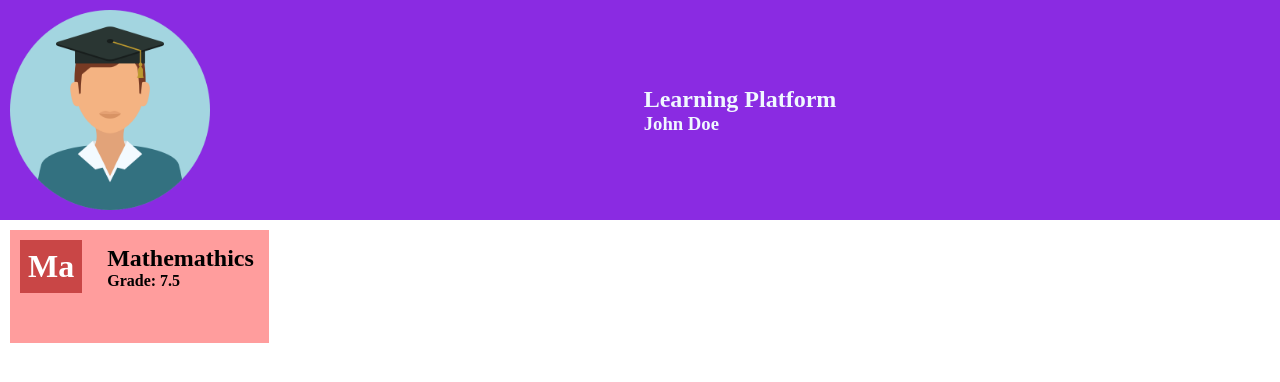
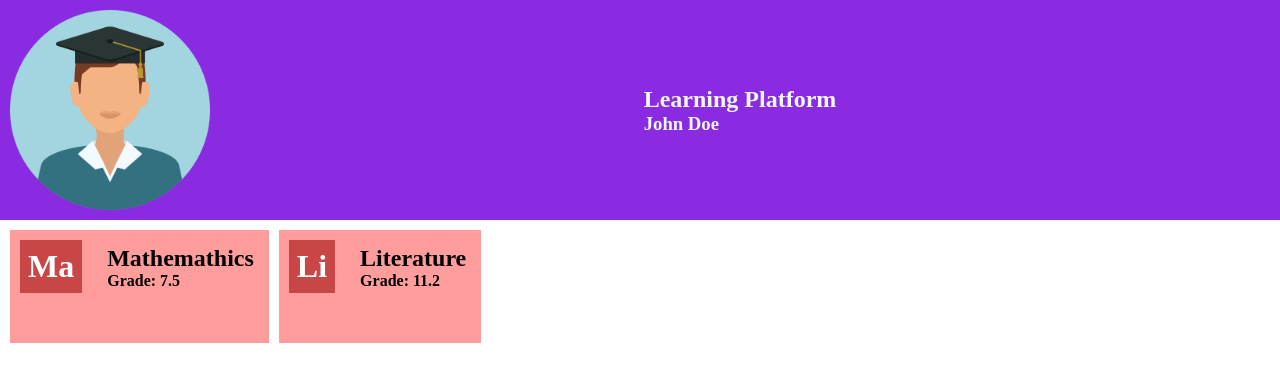
Before and after one commit to Trolorol/Web-Tutorial, a website: page public/studentGrades.html in a window 1280 px wide. Drawn offline with Linux system fonts and the light colour scheme.

Commit message:
Added for loop function to studenGrade.js

```diff
--- a/public/js/studentGrades.js
+++ b/public/js/studentGrades.js
@@ -4,29 +4,42 @@ var secondunitName = "Literature"
 var firstUnitGrade = 7.5
 var secondUnitGrade = 11.2
 
+var units = [firstUnitName, secondunitName]
+var grades = [firstUnitGrade, secondUnitGrade]
+
+
 window.onload = function () {
+    var i;
     document.getElementById("student").innerHTML = name;
-// TODO: Fazer o segundo cartão, são funções repetidas?
     let card = ""
-    card += "<div id='grade-card'>"
-    card += "<div id='grade-card-substring'><h1>" + firstUnitName.substring(0,2) + "</h1></div>"
-    card += "<div id='unit-data'><h2>" + firstUnitName + "</h2>" + "<h4> Grade: " + firstUnitGrade + "</h4>";
-    card += "</div>"
-    document.getElementById("grade-card-line").innerHTML = card;
+
+    for (i = 0; i < units.length; i++){
+        card += "<div class='grade-card'>"
+        card += "<div class='grade-card-substring'><h1>" + units[i].substring(0,2) + "</h1></div>"
+        card += "<div class='unit-data'><h2>" + units[i] + "</h2>" + "<h4> Grade: " + grades[i] + "</h4>";
+        card += "</div> </div>";
+        console.log(card)
+
+        document.getElementById("grade-card-line").innerHTML = card
+
+    }
+
 }
 
 
-/* <div id="grade-card-line">
 
-<div id="grade-card">
+// var i;
+// for (i = 0; i < cars.length; i++) {
+//   text += cars[i] + "<br>";
+// }
 
-    <div id="grade-card-substring"><h1>Ma</h1></div>
 
-    <div id="unit-data">
-        <h2>Mathemathics</h2>
-        <h3>7,5</h3>
-    </div>
-
-</div>
-
-</div> */
+// window.onload = function () {
+//     document.getElementById("student").innerHTML = name;
+//     let card = ""
+//     card += "<div class='grade-card'>"
+//     card += "<div class='grade-card-substring'><h1>" + firstUnitName.substring(0,2) + "</h1></div>"
+//     card += "<div class='unit-data'><h2>" + firstUnitName + "</h2>" + "<h4> Grade: " + firstUnitGrade + "</h4>";
+//     card += "</div> </div>";
+//     document.getElementById("grade-card-line").innerHTML = card + card
+// }
--- a/public/stylesheets/studentGrades.css
+++ b/public/stylesheets/studentGrades.css
@@ -5,14 +5,15 @@
     flex-direction: row;
 }
 
-#grade-card{
+.grade-card{
     background-color: rgb(255, 157, 157);
     display: flex;
     flex-direction: row;
+    margin-right: 10px;
 
 }
 
-#grade-card-substring{
+.grade-card-substring{
     background-color: rgb(201, 70, 70);
     margin: 10px;
     margin-bottom: 50px;
@@ -20,7 +21,7 @@
     padding: 1vh;
 }
 
-#unit-data{
+.unit-data{
     margin: 15px;
 }
 
```
Also changed, not shown: public/studentGrades.html (+0 -10 lines).
